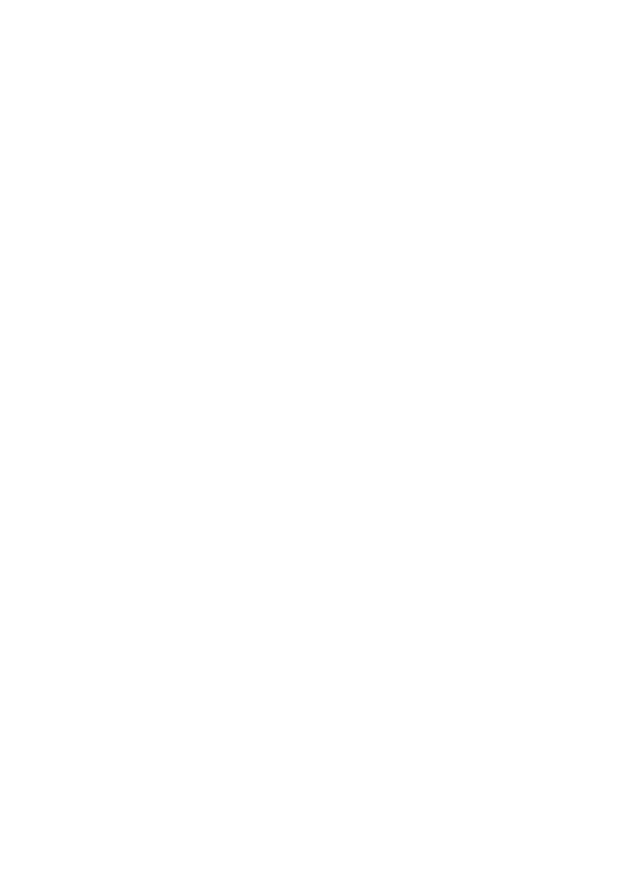
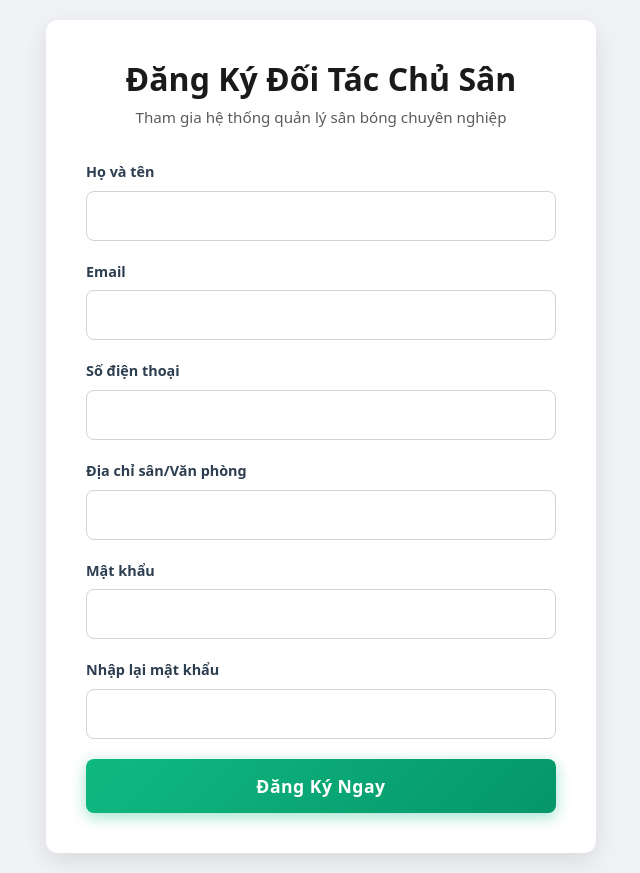
Before and after one commit to Duc-khanh/football_field_management_FE, a React (Create React App) app: page /register-owner in a window 1280 px wide. Before the commit this address had no page. Shown: the whole page, without its empty margins (319-959 px from the left). Before the commit the page ends 800 px from the top, so only its background shows below. Built offline with nearby package versions, Linux system fonts and the light colour scheme.

Commit message:
update profile

```diff
--- a/src/App.js
+++ b/src/App.js
@@ -10,10 +10,13 @@ import VenueList from "./features/home/VenueList";
 import VenueDetail from "./features/home/VenueDetail";
 import BookCourt from "./features/BookCourt";
 
+// Auth Components
 import Login from "./features/auth/login";
 import Register from "./features/auth/register";
+import OwnerRegistration from "./features/auth/OwnerRegistration"; // Import component đăng ký Owner
 import LoginSuccess from "./features/LoginSuccess";
-import Profile from "./features//accout/profile";
+
+import Profile from "./features/accout/profile"; // Đã sửa đường dẫn dư dấu //
 
 function Layout() {
   return (
@@ -29,12 +32,13 @@ function App() {
   return (
     <Routes>
 
-      {/* Auth Pages */}
+      {/* Auth Pages - Các trang không có Header/Footer */}
       <Route path="/login" element={<Login />} />
       <Route path="/register" element={<Register />} />
+      <Route path="/register-owner" element={<OwnerRegistration />} /> {/* Route mới cho Owner */}
       <Route path="/login-success" element={<LoginSuccess />} />
 
-      {/* Layout pages */}
+      {/* Layout pages - Các trang có Header/Footer */}
       <Route path="/" element={<Layout />}>
         <Route index element={
           <>
--- a/src/features/accout/profile.js
+++ b/src/features/accout/profile.js
@@ -12,7 +12,7 @@ export default function Profile() {
   const token = localStorage.getItem("authToken");
 
   useEffect(() => {
-  if (!token) return; // tránh gọi khi chưa có token
+    if (!token) return;
 
     fetch("http://localhost:8080/api/account/me", {
       method: "GET",
@@ -21,14 +21,10 @@ useEffect(() => {
         Authorization: `Bearer ${token}`,
       },
     })
-    .then(res => {
-      if (!res.ok) throw new Error("Unauthorized");
-      return res.json();
-    })
+      .then(res => res.json())
       .then(data => setProfile(data))
-    .catch(err => console.log("Lỗi:", err));
+      .catch(err => console.log("Lỗi fetch profile:", err));
   }, [token]);
-
 
   const handleChange = (e) => {
     setProfile({ ...profile, [e.target.name]: e.target.value });
@@ -43,15 +39,39 @@ useEffect(() => {
       },
       body: JSON.stringify(profile),
     })
-      .then(res => res.json())
-      .then(() => alert("Cập nhật thành công!"));
+      .then(res => {
+        if (!res.ok) return res.json().then(err => { throw err; });
+        return res.json();
+      })
+      .then(data => {
+        setProfile(data);
+        alert("Cập nhật thành công!");
+      })
+      .catch(err => {
+        console.error("Cập nhật thất bại:", err);
+        alert("Cập nhật thất bại. Vui lòng thử lại.");
+      });
   };
 
   return (
     <div className="container mt-4">
+      <div className="row justify-content-center">
+        <div className="col-md-8">
+          <div className="card">
+            <div className="card-header text-center">
               <h2>Thông tin cá nhân</h2>
+            </div>
+            <div className="card-body">
+              <div className="text-center mb-4">
+                <img
+                  src={profile.avatar || "https://i.pinimg.com/236x/5e/e0/82/5ee082781b8c41406a2a50a0f32d6aa6.jpg"}
+                  alt="Avatar"
+                  className="rounded-circle"
+                  style={{ width: "150px", height: "150px", objectFit: "cover" }}
+                />
+              </div>
 
-      <div className="form-group mt-3">
+              <div className="form-group">
                 <label>Họ và tên</label>
                 <input
                   type="text"
@@ -74,6 +94,17 @@ useEffect(() => {
               </div>
 
               <div className="form-group mt-3">
+                <label>Email</label>
+                <input
+                  type="email"
+                  className="form-control"
+                  name="email"
+                  value={profile.email}
+                  readOnly
+                />
+              </div>
+
+              <div className="form-group mt-3">
                 <label>Địa chỉ</label>
                 <input
                   type="text"
@@ -84,9 +115,15 @@ useEffect(() => {
                 />
               </div>
 
-      <button className="btn btn-primary mt-4" onClick={handleSave}>
+              <div className="text-center mt-4">
+                <button className="btn btn-primary" onClick={handleSave}>
                   Lưu thay đổi
                 </button>
               </div>
+            </div>
+          </div>
+        </div>
+      </div>
+    </div>
   );
 }
--- /dev/null
+++ b/src/features/auth/OwnerRegistration.css
@@ -0,0 +1,88 @@
+.register-container {
+  display: flex;
+  justify-content: center;
+  align-items: center;
+  min-height: 100vh;
+  background-color: #f0f2f5; /* Màu nền nhẹ nhàng */
+  padding: 20px;
+}
+
+.register-card {
+  background: white;
+  padding: 2.5rem;
+  border-radius: 12px;
+  box-shadow: 0 8px 24px rgba(0, 0, 0, 0.1);
+  width: 100%;
+  max-width: 550px; /* Độ rộng vừa phải cho form đăng ký */
+}
+
+.register-card h2 {
+  text-align: center;
+  margin-bottom: 0.5rem;
+  color: #1a1a1a;
+  font-weight: 700;
+}
+
+.register-card .text-muted {
+  text-align: center;
+  display: block;
+  margin-bottom: 2rem;
+  color: #6c757d;
+  font-size: 0.95rem;
+}
+
+.form-group {
+  margin-bottom: 1.25rem;
+}
+
+.form-group label {
+  display: block;
+  margin-bottom: 0.5rem;
+  font-weight: 600;
+  color: #2c3e50;
+  font-size: 0.9rem;
+}
+
+.form-control {
+  width: 100%;
+  padding: 0.75rem 1rem;
+  border: 1px solid #ced4da;
+  border-radius: 8px;
+  font-size: 1rem;
+  transition: all 0.2s ease-in-out;
+}
+
+.form-control:focus {
+  outline: none;
+  border-color: #ff9800; /* Màu cam chủ đạo cho Owner */
+  box-shadow: 0 0 0 4px rgba(255, 152, 0, 0.15);
+}
+
+.btn-primary {
+  display: block;
+  width: 100%;
+  padding: 0.875rem;
+  background-color: #ff9800; /* Nút màu cam */
+  color: white;
+  border: none;
+  border-radius: 8px;
+  font-size: 1.1rem;
+  font-weight: 600;
+  cursor: pointer;
+  transition: background-color 0.2s;
+  margin-top: 1.5rem;
+}
+
+.btn-primary:hover {
+  background-color: #f57c00;
+}
+
+.alert-danger {
+  padding: 1rem;
+  margin-bottom: 1.5rem;
+  border-radius: 8px;
+  background-color: #fee2e2;
+  color: #dc2626;
+  border: 1px solid #fecaca;
+  font-size: 0.9rem;
+}
--- /dev/null
+++ b/src/features/auth/OwnerRegistration.jsx
@@ -0,0 +1,146 @@
+import React, { useState } from 'react';
+import axios from 'axios';
+import { useNavigate } from 'react-router-dom';
+import './OwnerRegistration.css';
+
+export default function OwnerRegistration() {
+  const navigate = useNavigate();
+
+  // State lưu dữ liệu form
+  const [formData, setFormData] = useState({
+    fullName: '',
+    email: '',
+    password: '',
+    confirmPassword: '',
+    phone: '',
+    address: ''
+  });
+
+  const [error, setError] = useState('');
+
+  // Hàm xử lý nhập liệu
+  const handleChange = (e) => {
+    setFormData({
+      ...formData,
+      [e.target.name]: e.target.value
+    });
+  };
+
+  // Hàm submit form
+  const handleSubmit = async (e) => {
+    e.preventDefault();
+    setError(''); // Reset lỗi cũ
+
+    // Validate cơ bản
+    if (formData.password !== formData.confirmPassword) {
+      setError("Mật khẩu xác nhận không khớp!");
+      return;
+    }
+
+    try {
+      // Gọi API Backend
+      await axios.post('http://localhost:8080/api/auth/register-owner', {
+        fullName: formData.fullName,
+        email: formData.email,
+        password: formData.password,
+        phone: formData.phone,
+        address: formData.address
+      });
+
+      // Thành công
+      alert("Đăng ký thành công! Tài khoản của bạn đang chờ Admin phê duyệt.");
+      // Thay cho navigate(...)
+window.location.href = "http://localhost:8080/auth/login";
+
+
+    } catch (err) {
+      console.error("Lỗi đăng ký:", err);
+
+      // --- PHẦN SỬA LỖI Ở ĐÂY ---
+      const resData = err.response?.data;
+
+      if (resData && typeof resData === 'object') {
+        // Nếu server trả về object (ví dụ: { error: "...", message: "..." })
+        // Ưu tiên lấy message, nếu không có thì lấy error, cùng lắm thì stringify
+        setError(resData.message || resData.error || JSON.stringify(resData));
+      } else if (typeof resData === 'string') {
+        // Nếu server trả về chuỗi lỗi trực tiếp
+        setError(resData);
+      } else {
+        // Fallback nếu không có response data
+        setError("Có lỗi xảy ra khi đăng ký. Vui lòng thử lại.");
+      }
+    }
+  };
+
+  return (
+    <div className="register-container">
+      <div className="register-card">
+        <h2>Đăng Ký Đối Tác Chủ Sân</h2>
+        <p className="text-muted">Tham gia hệ thống quản lý sân bóng chuyên nghiệp</p>
+
+        {error && <div className="alert alert-danger">{error}</div>}
+
+        <form onSubmit={handleSubmit}>
+          <div className="form-group">
+            <label>Họ và tên</label>
+            <input
+              type="text" name="fullName"
+              className="form-control" required
+              onChange={handleChange}
+            />
+          </div>
+
+          <div className="form-group">
+            <label>Email</label>
+            <input
+              type="email" name="email"
+              className="form-control" required
+              onChange={handleChange}
+            />
+          </div>
+
+          <div className="form-group">
+            <label>Số điện thoại</label>
+            <input
+              type="text" name="phone"
+              className="form-control" required
+              onChange={handleChange}
+            />
+          </div>
+
+          <div className="form-group">
+            <label>Địa chỉ sân/Văn phòng</label>
+            <input
+              type="text" name="address"
+              className="form-control" required
+              onChange={handleChange}
+            />
+          </div>
+
+          <div className="form-group">
+            <label>Mật khẩu</label>
+            <input
+              type="password" name="password"
+              className="form-control" required
+              onChange={handleChange}
+            />
+          </div>
+
+          <div className="form-group">
+            <label>Nhập lại mật khẩu</label>
+            <input
+              type="password" name="confirmPassword"
+              className="form-control" required
+              onChange={handleChange}
+            />
+          </div>
+
+          <button type="submit" className="btn btn-primary w-100 mt-3">
+            Đăng Ký Ngay
+          </button>
+        </form>
+      </div>
+    </div>
+  );
+}
--- a/src/features/fragment/HeroBanner.css
+++ b/src/features/fragment/HeroBanner.css
@@ -5,6 +5,21 @@
   --color-accent-hover: #d97706;
   --color-dark: #0f172a;
   --color-light: #f8fafc;
+}
+
+/* Loại bỏ margin-right để gap flex xử lý đều đặn */
+.btn-owner {
+  background: linear-gradient(135deg, var(--color-accent), #fbbf24); /* Dùng gradient gold để khớp theme */
+  color: white;
+  border: none;
+  font-weight: 600;
+  /* margin-right: 1rem; */ /* Xóa dòng này để tránh khoảng cách không đều */
+}
+
+.btn-owner:hover {
+  background: linear-gradient(135deg, var(--color-accent-hover), #f59e0b); /* Hover với màu tối hơn */
+  transform: translateY(-3px); /* Nhất quán với các nút khác */
+  box-shadow: 0 8px 25px rgba(245, 158, 11, 0.4); /* Shadow khớp màu accent */
 }
 
 .hero-banner {
@@ -105,7 +120,7 @@
 
 .hero-buttons {
   display: flex;
-  gap: 1.25rem;
+  gap: 1.25rem; /* Giữ gap đều cho tất cả nút */
   justify-content: flex-start;
   flex-wrap: wrap;
   margin-top: 0.5rem;
@@ -124,25 +139,26 @@
   align-items: center;
   gap: 0.5rem;
   letter-spacing: 0.5px;
+  min-width: 150px; /* Thêm min-width để nút không quá nhỏ trên mobile */
 }
 
-/* Updated primary button with emerald green + gold accent */
+/* Cập nhật chỉ cho btn-primary để làm nó nhỏ hơn */
 .btn-primary {
   background: linear-gradient(135deg, var(--color-primary), var(--color-primary-dark));
   color: white;
   box-shadow: 0 4px 15px rgba(16, 185, 129, 0.4);
+  padding: 0.7rem 2rem; /* Giảm padding để nhỏ hơn */
+  font-size: 0.95rem; /* Giảm font-size */
+  min-width: 130px; /* Giảm min-width tương ứng */
 }
-
 .btn-primary:hover {
   transform: translateY(-3px);
   box-shadow: 0 8px 25px rgba(16, 185, 129, 0.5);
 }
-
 .btn-arrow {
-  font-size: 1.2rem;
+  font-size: 1.1rem; /* Giảm nhẹ font-size của arrow để khớp */
   transition: transform 0.3s ease;
 }
-
 .btn-primary:hover .btn-arrow {
   transform: translateX(3px);
 }
@@ -227,5 +243,6 @@
   .btn {
     padding: 0.7rem 2rem;
     font-size: 0.95rem;
+    min-width: 120px; /* Giảm min-width trên mobile để vừa màn hình */
   }
 }
--- a/src/features/fragment/HeroBanner.js
+++ b/src/features/fragment/HeroBanner.js
@@ -28,6 +28,12 @@ export default function HeroBanner() {
               Khám phá ngay
               <span className="btn-arrow">→</span>
             </Link>
+
+            {/* --- Nút mới thêm vào đây --- */}
+            <Link to="/register-owner" className="btn btn-owner">
+              Hợp tác chủ sân
+            </Link>
+
             <Link to="/#contact" className="btn btn-secondary">
               Liên hệ tư vấn
             </Link>
```
Also changed, not shown: src/features/fragment/Header.css (+48 -20 lines), src/features/fragment/Header.js (+28 -11 lines). Lines whose indentation alone changed are shown as unchanged.
